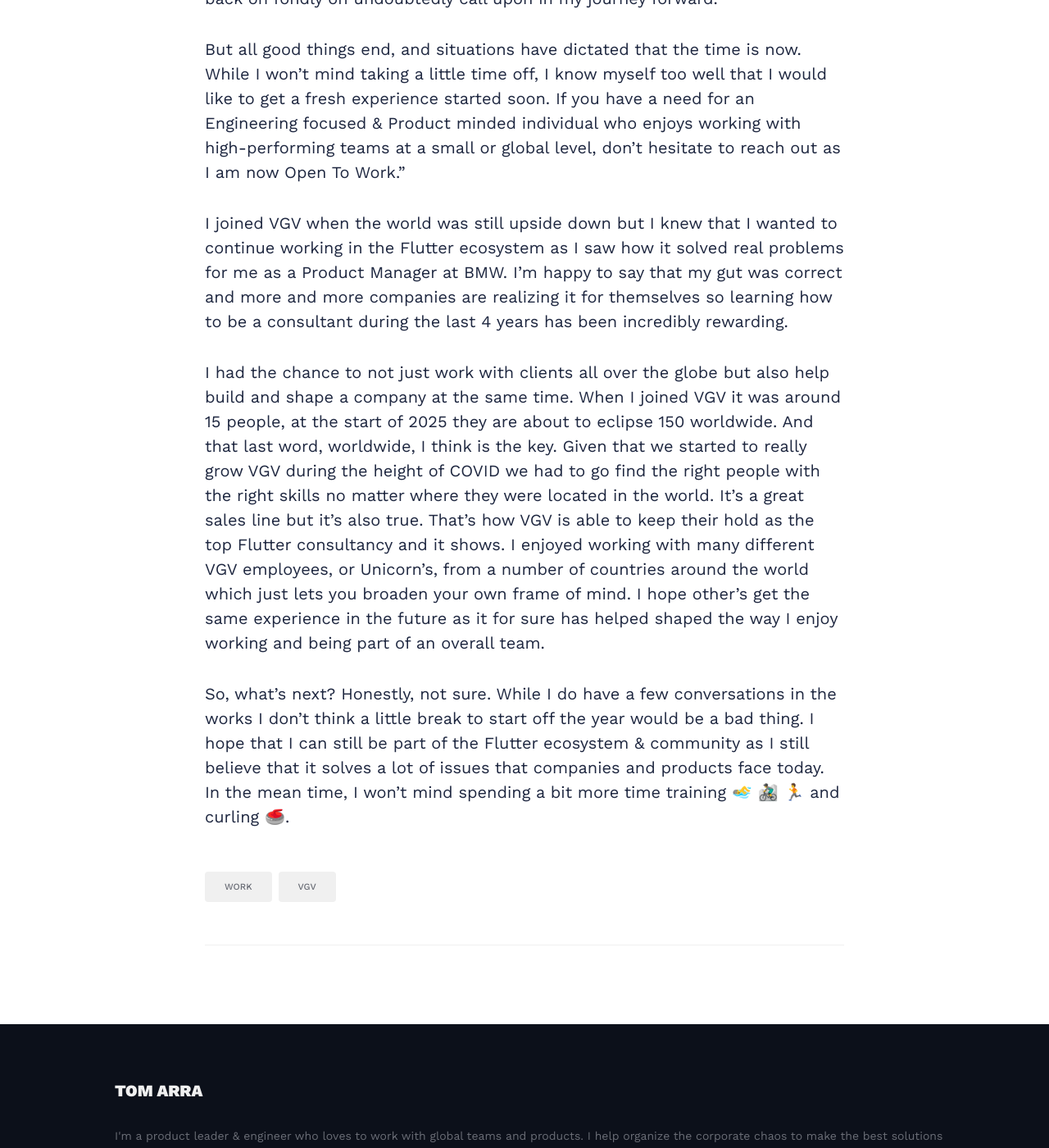
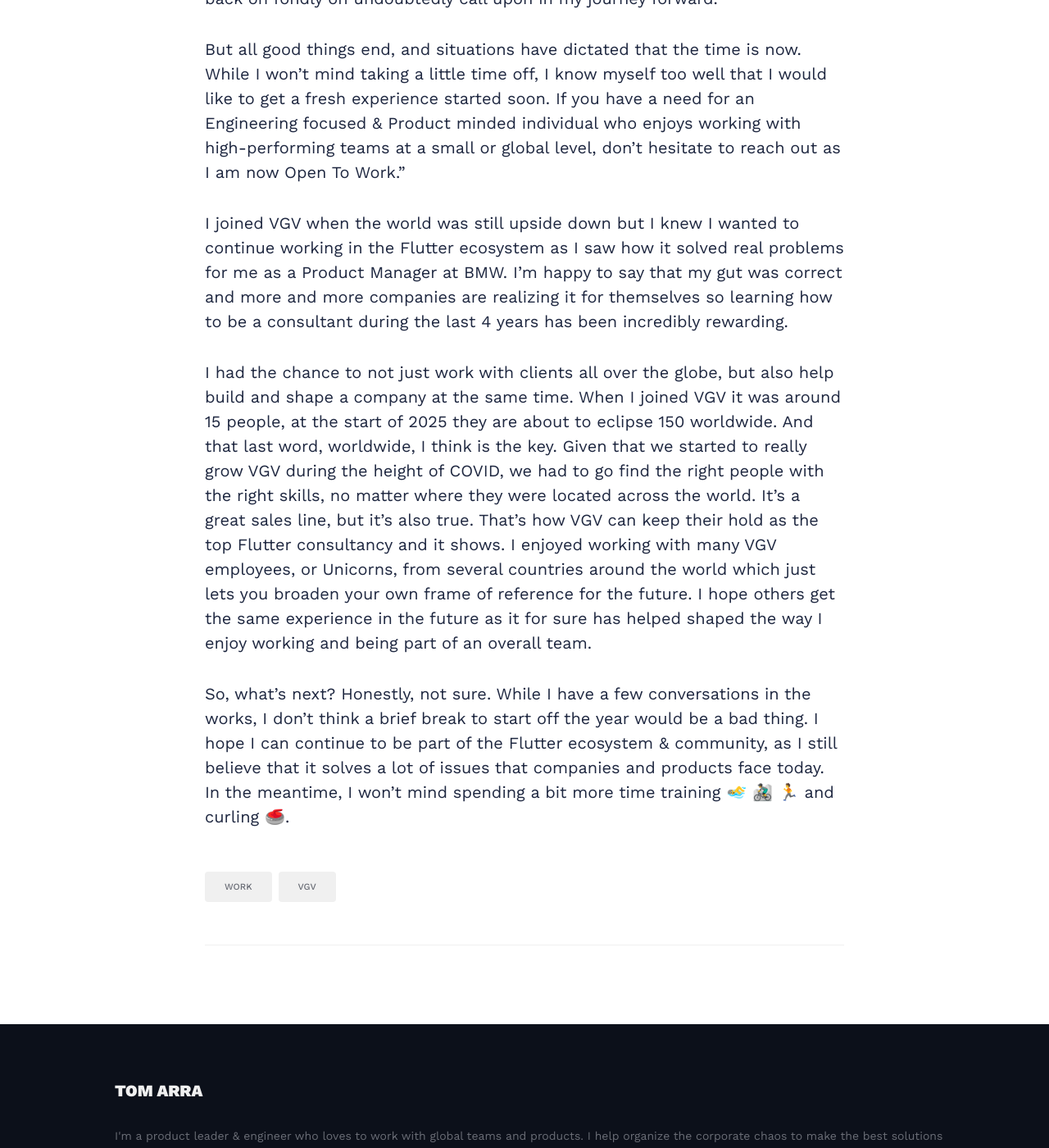
Before and after one commit to tomarra/tomarra.github.io, a Jekyll site: the page built from _posts/2025-01-13-Moving-On-From-VGV.md, in a window 1280 px wide and 1400 px high, scrolled down 754 px. Shown: the whole window at 82% size. Built offline with Jekyll 4.4.1, drawn with Linux system fonts in a browser that asks for light colours; nearby versions of some CDN libraries.

Commit message:
wrapping up VGV article

```diff
--- a/_posts/2025-01-13-Moving-On-From-VGV.md
+++ b/_posts/2025-01-13-Moving-On-From-VGV.md
@@ -14,8 +14,8 @@
 
 But all good things end, and situations have dictated that the time is now. While I won’t mind taking a little time off, I know myself too well that I would like to get a fresh experience started soon. If you have a need for an Engineering focused & Product minded individual who enjoys working with high-performing teams at a small or global level, don’t hesitate to reach out as I am now Open To Work."
 
-I joined VGV when the world was still upside down but I knew that I wanted to continue working in the Flutter ecosystem as I saw how it solved real problems for me as a Product Manager at BMW. I'm happy to say that my gut was correct and more and more companies are realizing it for themselves so learning how to be a consultant during the last 4 years has been incredibly rewarding.
+I joined VGV when the world was still upside down but I knew I wanted to continue working in the Flutter ecosystem as I saw how it solved real problems for me as a Product Manager at BMW. I’m happy to say that my gut was correct and more and more companies are realizing it for themselves so learning how to be a consultant during the last 4 years has been incredibly rewarding.
 
-I had the chance to not just work with clients all over the globe but also help build and shape a company at the same time. When I joined VGV it was around 15 people, at the start of 2025 they are about to eclipse 150 worldwide. And that last word, worldwide, I think is the key. Given that we started to really grow VGV during the height of COVID we had to go find the right people with the right skills no matter where they were located in the world. It's a great sales line but it's also true. That's how VGV is able to keep their hold as the top Flutter consultancy and it shows. I enjoyed working with many different VGV employees, or Unicorn's, from a number of countries around the world which just lets you broaden your own frame of mind. I hope other's get the same experience in the future as it for sure has helped shaped the way I enjoy working and being part of an overall team.
+I had the chance to not just work with clients all over the globe, but also help build and shape a company at the same time. When I joined VGV it was around 15 people, at the start of 2025 they are about to eclipse 150 worldwide. And that last word, worldwide, I think is the key. Given that we started to really grow VGV during the height of COVID, we had to go find the right people with the right skills, no matter where they were located across the world. It’s a great sales line, but it’s also true. That’s how VGV can keep their hold as the top Flutter consultancy and it shows. I enjoyed working with many VGV employees, or Unicorns, from several countries around the world which just lets you broaden your own frame of reference for the future. I hope others get the same experience in the future as it for sure has helped shaped the way I enjoy working and being part of an overall team.
 
-So, what's next? Honestly, not sure. While I do have a few conversations in the works I don't think a little break to start off the year would be a bad thing. I hope that I can still be part of the Flutter ecosystem & community as I still believe that it solves a lot of issues that companies and products face today. In the mean time, I won't mind spending a bit more time training 🏊‍♂️ 🚵‍♂️ 🏃 and curling 🥌.
+So, what’s next? Honestly, not sure. While I have a few conversations in the works, I don’t think a brief break to start off the year would be a bad thing. I hope I can continue to be part of the Flutter ecosystem & community, as I still believe that it solves a lot of issues that companies and products face today. In the meantime, I won’t mind spending a bit more time training 🏊‍♂️ 🚵‍♂️ 🏃 and curling 🥌.
```
